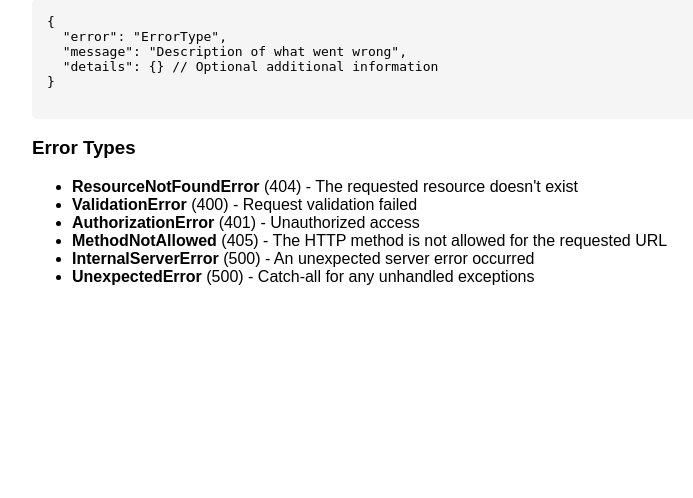
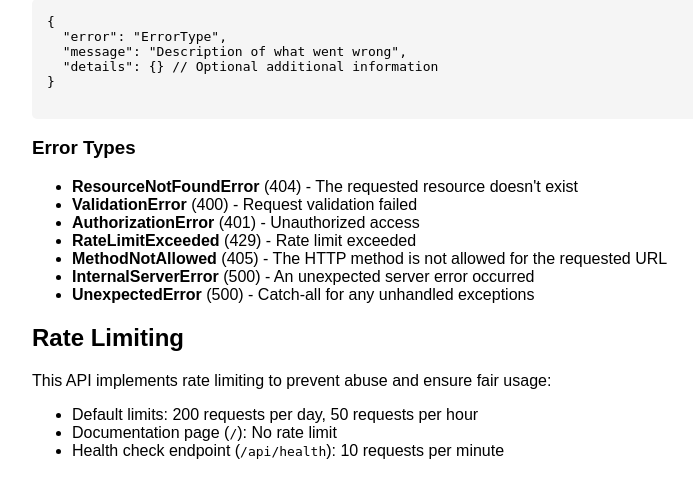
Before and after one commit to petrunov/gs-peachtree-bank, a Flask app: page / in a window 1280 px wide. Shown: the part 275-773 px from the top of the page, without its empty margins (208-901 px from the left). Run offline with Flask 3, Linux system fonts and the light colour scheme.

Commit message:
Added rate limits

```diff
--- a/app.py
+++ b/app.py
@@ -1,6 +1,8 @@
 import logging
 from flask import Flask, jsonify, render_template, request
 from errors import register_error_handlers
+from flask_limiter import Limiter
+from flask_limiter.util import get_remote_address
 
 # Configure logging
 logging.basicConfig(
@@ -12,6 +14,15 @@ app = Flask(__name__)
 
 # Register error handlers
 register_error_handlers(app)
+
+# Configure rate limiting
+limiter = Limiter(
+    get_remote_address,
+    app=app,
+    default_limits=["200 per day", "50 per hour"],
+    storage_uri="memory://",
+    strategy="fixed-window"
+)
 
 # Request/Response logging middleware
 @app.before_request
@@ -26,11 +37,13 @@ def log_response(response):
     return response
 
 @app.route('/', methods=['GET'])
+@limiter.exempt  # No rate limit for documentation page
 def index():
     """Root endpoint that displays available API endpoints."""
     return render_template('index.html')
 
 @app.route('/api/health', methods=['GET'])
+@limiter.limit("10 per minute")  # Custom rate limit for health endpoint
 def health_check():
     """Health check endpoint to verify the API is running."""
     return jsonify({"status": "healthy"})
--- a/requirements.txt
+++ b/requirements.txt
@@ -1 +1,2 @@
 flask==3.0.0
+Flask-Limiter==3.5.0
--- a/templates/index.html
+++ b/templates/index.html
@@ -72,6 +72,7 @@
         <strong>ValidationError</strong> (400) - Request validation failed
       </li>
       <li><strong>AuthorizationError</strong> (401) - Unauthorized access</li>
+      <li><strong>RateLimitExceeded</strong> (429) - Rate limit exceeded</li>
       <li>
         <strong>MethodNotAllowed</strong> (405) - The HTTP method is not allowed
         for the requested URL
@@ -85,5 +86,17 @@
         exceptions
       </li>
     </ul>
+
+    <h2>Rate Limiting</h2>
+    <p>
+      This API implements rate limiting to prevent abuse and ensure fair usage:
+    </p>
+    <ul>
+      <li>Default limits: 200 requests per day, 50 requests per hour</li>
+      <li>Documentation page (<code>/</code>): No rate limit</li>
+      <li>
+        Health check endpoint (<code>/api/health</code>): 10 requests per minute
+      </li>
+    </ul>
   </body>
 </html>
```
Also changed, not shown: errors.py (+8 -0 lines), README.md.
